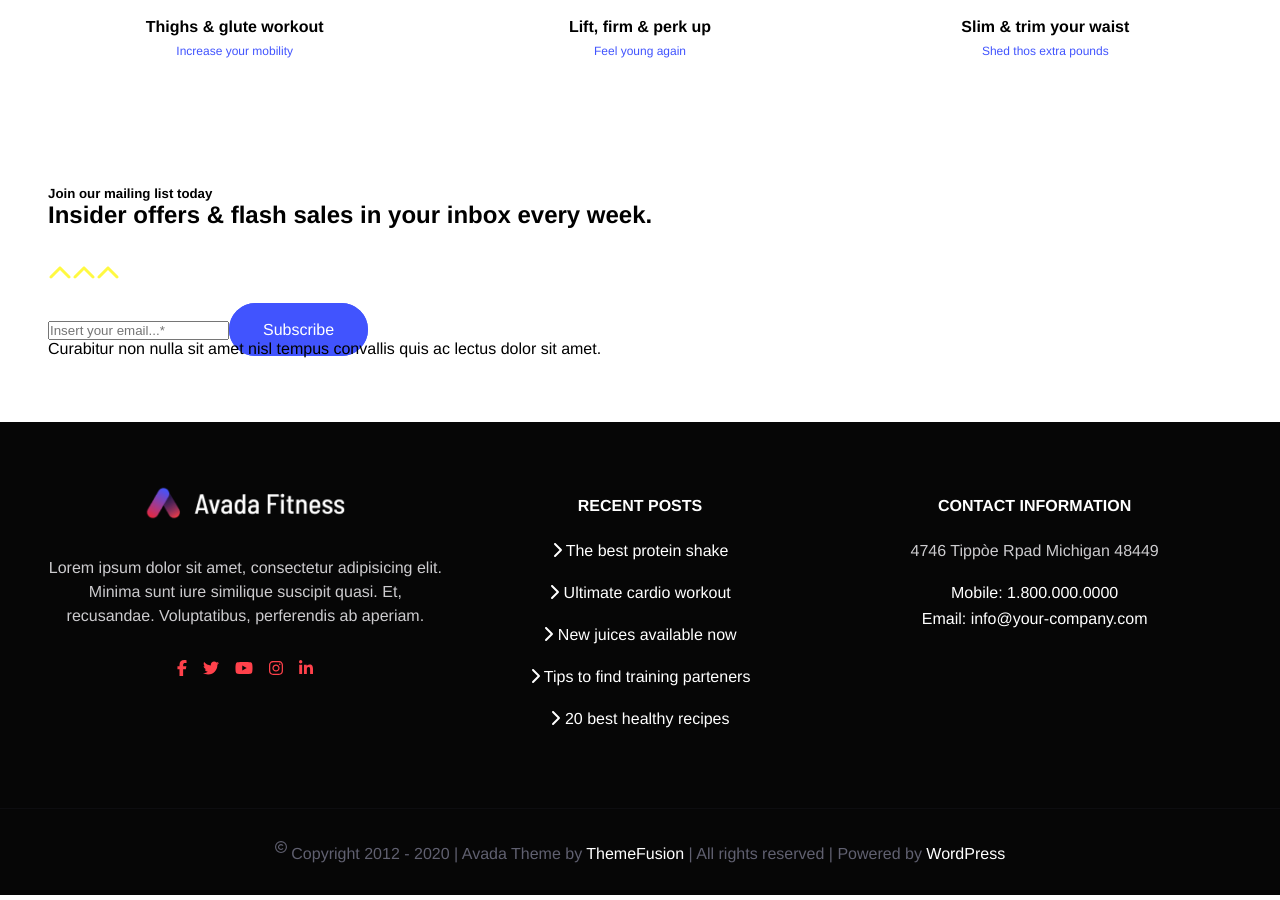
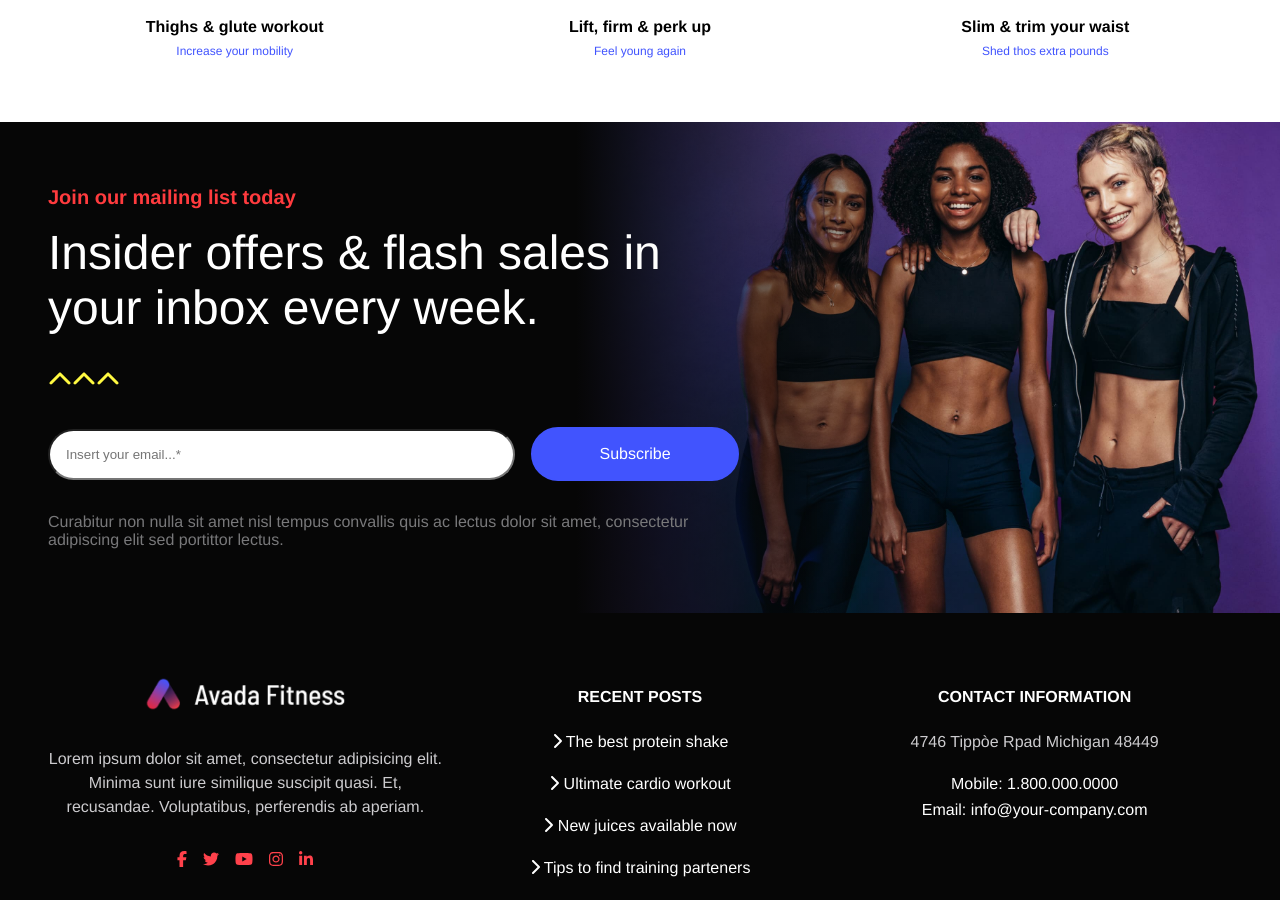
Before and after one commit to MirkOrlando/proj-html-vuejs, a Vue app: page / in a window 1280 px wide. Shown: the part 2440-3340 px from the top of the page. Built offline with nearby package versions, Linux system fonts and the light colour scheme.

Commit message:
fix css .mailing-list

```diff
--- a/src/App.vue
+++ b/src/App.vue
@@ -141,7 +141,7 @@
       <section class="mailing-list">
         <div class="container">
           <div class="row py-4">
-            <div class="col-8">
+            <div class="col-7">
               <div class="wrapper">
                 <h5>Join our mailing list today</h5>
                 <h2>Insider offers & flash sales in your inbox every week.</h2>
@@ -152,7 +152,8 @@
                 </div>
                 <p class="text">
                   Curabitur non nulla sit amet nisl tempus convallis quis ac
-                  lectus dolor sit amet.
+                  lectus dolor sit amet, consectetur adipiscing elit sed
+                  portittor lectus.
                 </p>
               </div>
             </div>
@@ -422,4 +423,38 @@ export default {
     }
   }
 }
+.mailing-list {
+  background: linear-gradient(to right, #060606, #060606 45%, transparent 76%),
+    url(@/assets/img/banner1-2x.jpg);
+  background-size: auto, cover;
+  background-position: top right;
+  background-repeat: no-repeat;
+  h5 {
+    color: #ff3b3e;
+    font-size: 1.25rem;
+  }
+  h2 {
+    color: $lightestColor;
+    font-size: 3rem;
+    font-weight: 400;
+    margin: 1rem 0;
+  }
+  .action {
+    margin: 2rem 0;
+    input {
+      width: calc(70% - 1rem);
+      padding: 1rem;
+      margin-right: 1rem;
+      border-radius: 2rem;
+    }
+    .btn {
+      display: inline-block;
+      text-align: center;
+      width: 30%;
+    }
+  }
+  .text {
+    color: $jumbo;
+  }
+}
 </style>
--- a/src/assets/scss/partials/grid_structure.scss
+++ b/src/assets/scss/partials/grid_structure.scss
@@ -21,6 +21,10 @@
     width: calc(100%/12*6);
 }
 
+.col-7 {
+    width: calc(100%/12*7);
+}
+
 .col-8 {
     width: calc(100%/12*8);
 }
```
Also changed, not shown: src/assets/img/banner1-2x.jpg (added).
